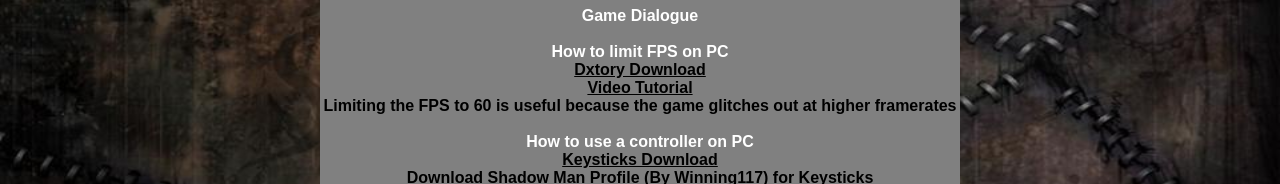
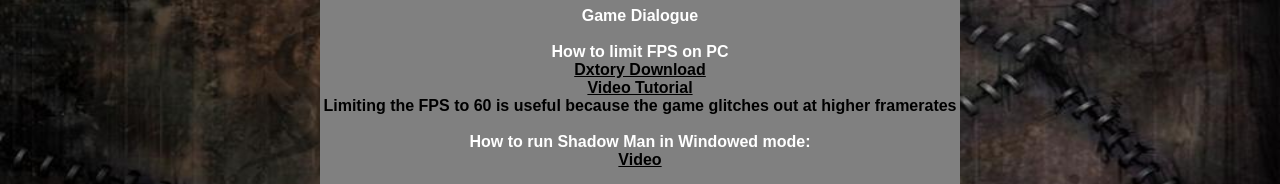
Before and after one commit to Winning117/winning117.github.io, a plain HTML site: page game_resources.html in a window 1280 px wide. Shown: the part 1015-1199 px from the top of the page. Drawn offline with Linux system fonts and the light colour scheme.

Commit message:
Add how to run shadow man in windowed mode

```diff
--- a/game_resources.html
+++ b/game_resources.html
@@ -102,6 +102,10 @@
 	Limiting the FPS to 60 is useful because the game glitches out at higher framerates<br>
 	<br>
 
+	<b style="color:white">How to run Shadow Man in Windowed mode:</b></br>
+	<a href="https://www.youtube.com/watch?v=P6Ow5jlXLWU" target="_self"><b>Video<b></a></br>
+	<br>
+
 	<b style="color:white">How to use a controller on PC</b></br>
 	<a href="http://keysticks.net/site/download.aspx" target="_self"><b>Keysticks Download<b></a></br>
 	<a href="http://www.mediafire.com/file/xkpmmerph5tnq5k/Winning117s_ShadowMan_Keysticks_Profile.exe/file" target="_self"><b>Download Shadow Man Profile (By Winning117) for Keysticks<b></a></br>
```
